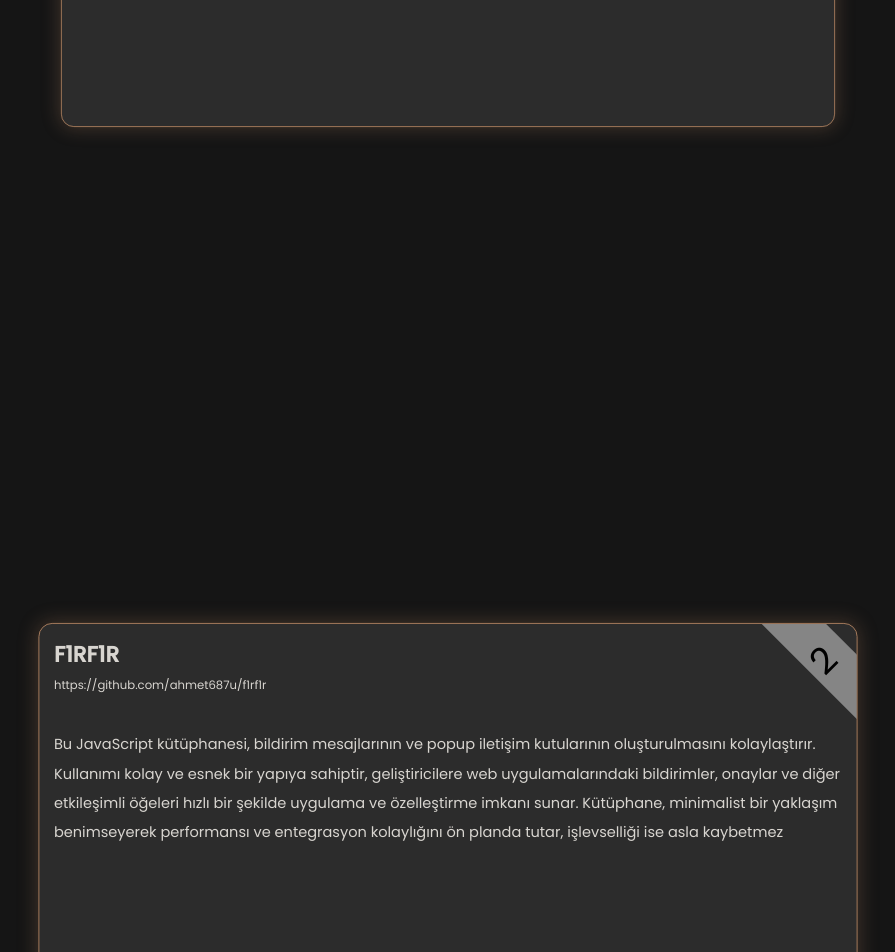
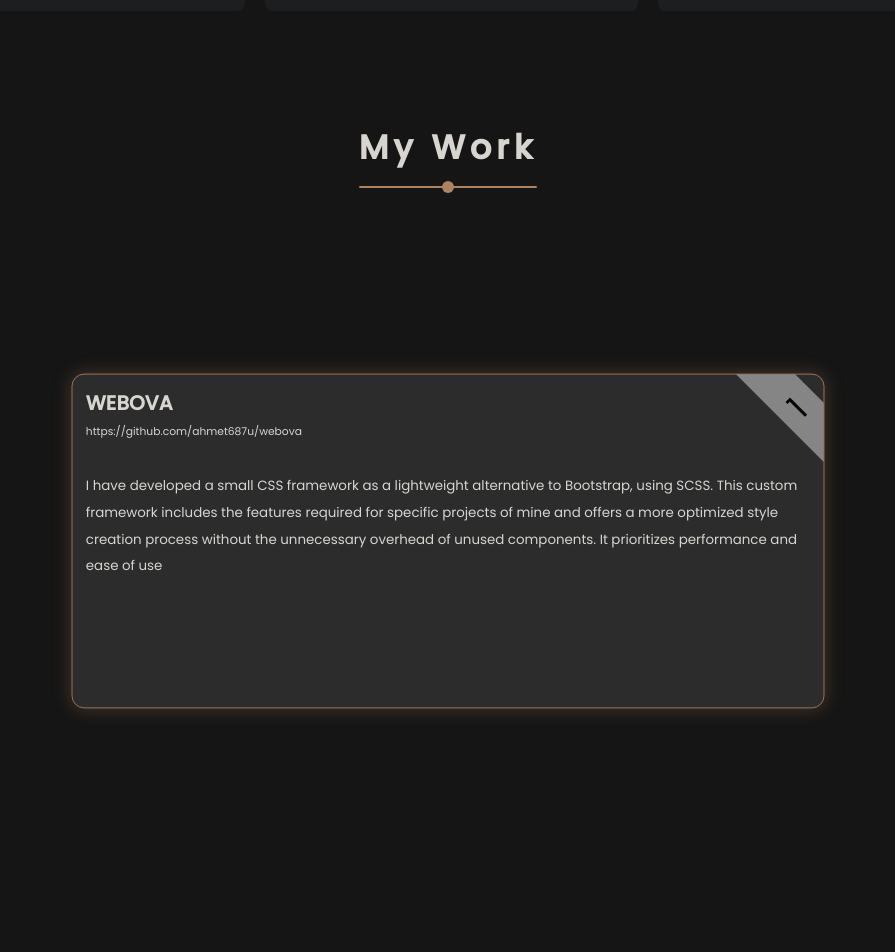
Before and after one commit to ahmet687u/portfolio, a Next.js app: page /en/hakkimda in a window 1280 px wide. Shown: the part 1160-2112 px from the top of the page, without its empty margins (192-1087 px from the left). Built offline with nearby package versions, Linux system fonts and the light colour scheme.

Commit message:
loading started

```diff
--- a/src/app/[locale]/calismalarim/page.tsx
+++ /dev/null
@@ -1,5 +0,0 @@
-const PortfolioPage = () => {
-  return <section className="page">Çalışmalarım</section>;
-};
-
-export default PortfolioPage;
--- a/src/app/[locale]/hakkimda/page.tsx
+++ b/src/app/[locale]/hakkimda/page.tsx
@@ -1,5 +1,6 @@
-import { aboutText } from "@/constants";
+import { homeCards } from "@/constants";
 import type { TLocales } from "@/types";
+import Card from "@/components/shared/card/Card";
 import { getLocaleJson } from "@/utils/getLocaleJson";
 import PortfolioSection from "@/components/about/portfolio/PortfolioSection";
 
@@ -16,8 +17,15 @@ const AboutPage = ({ params }: { params: { locale: TLocales } }) => {
         </p>
       ))}
 
+      {/* Services card section */}
+      <section className="container card-container">
+        {homeCards.map((card, index) => (
+          <Card key={index} {...card} locale={params.locale} />
+        ))}
+      </section>
+
       {/* experience section */}
-      <PortfolioSection />
+      <PortfolioSection locale={params.locale} />
     </section>
   );
 };
--- a/src/components/about/portfolio/PortfolioSection.tsx
+++ b/src/components/about/portfolio/PortfolioSection.tsx
@@ -3,9 +3,10 @@
 import CardItem from "./Card";
 import { useRef } from "react";
 import { useScroll } from "framer-motion";
-import { portfolioCards } from "@/constants";
+import { TLocales } from "@/types";
+import { getLocaleJson } from "@/utils/getLocaleJson";
 
-const PortfolioSection = (): JSX.Element => {
+const PortfolioSection = ({locale}: {locale: TLocales}) => {
   const container = useRef(null);
   const { scrollYProgress } = useScroll({
     target: container,
@@ -15,18 +16,18 @@ const PortfolioSection = (): JSX.Element => {
   return (
     <section ref={container} className="container">
       <header className="title">
-        <h1>Çalışmalarım</h1>
+        <h1>{getLocaleJson()[locale].about.portfolio.title}</h1>
       </header>
 
       {/* stack cards */}
-      {portfolioCards.map((card, index) => (
+      {getLocaleJson()[locale].about.portfolio.projects.map((card, index) => (
         <CardItem
           {...card}
           index={index}
           key={card.title}
+          range={[index * 0.25, 1]}
           progress={scrollYProgress}
-          range={[index * 0.25, 1]}
-          targetScale={1 - (portfolioCards.length - index) * 0.05}
+          targetScale={1 - (getLocaleJson()[locale].about.portfolio.projects.length - index) * 0.05}
         />
       ))}
     </section>
--- a/src/constants/en.json
+++ b/src/constants/en.json
@@ -21,7 +21,35 @@
       "My interest in front-end web development is not only a hobby but also my career focus. In general, I have a good command of modern technologies such as Next.js, React and TypeScript, and I am constantly striving to advance myself in this field. I focus on learning new things and improving my skills every day. In this way, I closely follow the developments in the field of web development and have the opportunity to apply the latest technologies.",
       "I am also able to use the powerful backend infrastructure provided by Laravel very well. I have been involved in many projects developed with Laravel and have integrated the front-end parts of these projects with technologies such as React or Next.js to create user-friendly and high performance web applications. In addition to the powerful structure offered by Laravel, I have designed and developed the front-end of web applications by using the blade template engine effectively.",
       "In this process, I not only wrote code, but also paid attention to design and usability issues. I created aesthetic and user-friendly interfaces using various tools and techniques to maximize the user experience. In this way, I made it easier and more enjoyable for users to use web applications."
-    ]
+    ],
+    "portfolio": {
+      "title": "My Work",
+      "projects": [
+        {
+          "title": "WEBOVA",
+          "color": "#227093",
+          "link": "https://github.com/ahmet687u/webova",
+          "description": "I have developed a small CSS framework as a lightweight alternative to Bootstrap, using SCSS. This custom framework includes the features required for specific projects of mine and offers a more optimized style creation process without the unnecessary overhead of unused components. It prioritizes performance and ease of use"
+        },
+        {
+          "title": "F1RF1R",
+          "color": "#218c74",
+          "link": "https://github.com/ahmet687u/f1rf1r",
+          "description": "This JavaScript library facilitates the creation of notification messages and popup dialogs. It features an easy-to-use and flexible structure, providing developers with the ability to quickly implement and customize notifications, confirmations, and other interactive elements in web applications. The library adopts a minimalist approach, prioritizing performance and ease of integration while never compromising functionality"
+        },
+        {
+          "title": "Datasurgery",
+          "color": "#2c2c54",
+          "description": "I contributed to the frontend development of a web-based demo product aimed at predicting thyroid cancer using artificial intelligence. My tasks included implementing an image annotation tool that allows doctors to segment data by drawing on images. This tool captured the coordinates of the annotations and transmitted them to the backend. Additionally, I served as a mobile developer on a mobile application project enabling expert radiologists to remotely consult with patients. My role involved implementing user interfaces and ensuring the functionality of the application across various devices and operating systems."
+        },
+        {
+          "title": "Lena Optik",
+          "color": "#b33939",
+          "link": "https://lenaoptik.com.tr/",
+          "description": "In this application developed using HTML, CSS, JavaScript, and TypeScript, I explored both the frontend and backend worlds, also working with Laravel Blade templating. Embracing a user-centric approach, I struck a perfect balance between both appearance and functionality. Each page and element was adorned with consistent design using Laravel Blade templating, bolstered by JavaScript and TypeScript. While working on this project, I had the opportunity to acquire new knowledge about both Laravel and frontend technologies. By stepping into both frontend and backend realms simultaneously, I continue to strive for self-improvement."
+        }
+      ]
+    }
   },
   "footer": {
     "contact": "Contact Me",
--- a/src/constants/index.ts
+++ b/src/constants/index.ts
@@ -33,34 +33,6 @@ export const experienceCircleIcons: IShareButton[] = [
   { Icon: FaHtml5 }, { Icon: FaCss3Alt }, { Icon: IoLogoJavascript }, { Icon: FaSass }, { Icon: FaBootstrap }, { Icon: FaReact }, { Icon: SiRedux }, { Icon: TbBrandNextjs }, { Icon: BiLogoTypescript }
 ]
 
-export const portfolioCards: IPortfolioCards[] = [
-  {
-    title: "WEBOVA",
-    color: "#227093",
-    link: "https://github.com/ahmet687u/webova",
-    description: `Bootstrap'a hafif bir alternatif olarak tasarladığım, SCSS kullanarak geliştirdiğim bir minik CSS çerçevesi hazırladım. Bu özel çerçeve, belirli projelerim için gereken özellikleri içerir ve kullanılmayan bileşenlerin gereksiz yükünü taşımadan daha optimize edilmiş bir stil oluşturma süreci sunar. Performansı ve kullanım kolaylığını ön planda tutar`
-  },
-  {
-    title: "F1RF1R",
-    color: "#218c74",
-    link: "https://github.com/ahmet687u/f1rf1r",
-    description: `Bu JavaScript kütüphanesi, bildirim mesajlarının ve popup iletişim kutularının oluşturulmasını kolaylaştırır. Kullanımı kolay ve esnek bir yapıya sahiptir, geliştiricilere web uygulamalarındaki bildirimler, onaylar ve diğer etkileşimli öğeleri hızlı bir şekilde uygulama ve özelleştirme imkanı sunar. Kütüphane, minimalist bir yaklaşım benimseyerek performansı ve entegrasyon kolaylığını ön planda tutar, işlevselliği ise asla kaybetmez`
-  },
-  {
-    title: "Datasurgery",
-    color: "#2c2c54",
-    description: `Bir web demo ürününün ön uç geliştirilmesinde yer aldım. Bu ürün, yapay zeka kullanarak tiroid kanserini tahmin etmeyi amaçlıyor. Görevlerim arasında, doktorların görüntülere çizim yaparak veriyi segmente etmelerini sağlayan bir görüntü işaretleme aracının uygulanması yer alıyordu. Bu araç, işaretlemelerin koordinatlarını yakalayıp bunları arka uca iletiyordu.
-
-    Ayrıca, uzman radyologların hastalarıyla uzaktan danışabilmelerini sağlayan bir mobil uygulama projesinde mobil geliştirici olarak görev aldım. Rollüm, kullanıcı arayüzlerinin uygulanması ve uygulamanın çeşitli cihazlar ve işletim sistemlerindeki işlevselliğinin sağlanmasıydı`
-  },
-  {
-    title: "Lena Optik",
-    color: "#b33939",
-    link: "https://lenaoptik.com.tr/",
-    description: `HTML, CSS, JavaScript ve TypeScript kullanarak geliştirdiğim bu uygulamada, aynı zamanda Laravel Blade templating'i ile çalışarak hem frontend hem de backend dünyasını keşfettim. Kullanıcı deneyimini öncelik edinen bir yaklaşımla, hem görünüm hem de işlevsellik arasında mükemmel bir denge sağladım. Laravel Blade templating'i ile her sayfa ve öğe tutarlı bir tasarımla donatıldı, JavaScript ve TypeScript ile güçlendirildi. Bu projede çalışırken, hem Laravel hem de frontend teknolojileri hakkında yeni bilgiler edinme fırsatı buldum. Hem frontend hem de backend dünyasına aynı anda adım atarak, kendimi sürekli olarak geliştirmeye yönelik çalışmalarım devam etmektedir.`
-  }
-]
-
 export const homeCards: THomeCardWithLocale[] = [
   {
     title: { tr: "Mobil Geliştirme", en: "Mobile Development" },
--- a/src/constants/tr.json
+++ b/src/constants/tr.json
@@ -21,7 +21,35 @@
       "Front-end web geliştirme alanına olan ilgim sadece bir hobi değil, aynı zamanda kariyerimdeki odak noktam. Genel anlamda Next.js, React ve TypeScript gibi modern teknolojilere hakimim ve bu alanda kendimi sürekli olarak ileri taşımak için çabalıyorum. Her geçen gün yeni bir şeyler öğrenmeye ve yeteneklerimi geliştirmeye odaklanıyorum. Bu sayede, web geliştirme alanındaki gelişmeleri yakından takip ediyor ve en son teknolojileri uygulama fırsatı buluyorum.",
       "Ayrıca, Laravel'in sağladığı güçlü backend altyapısını da çok iyi bir şekilde kullanabiliyorum. Laravel ile geliştirilmiş birçok projede yer aldım ve bu projelerin ön uç kısımlarını React veya Next.js gibi teknolojilerle entegre ederek, kullanıcı dostu ve performansı yüksek web uygulamaları oluşturdum. Laravel'in sunduğu güçlü yapıya ek olarak, blade şablon motorunu da etkin bir şekilde kullanarak, web uygulamalarının ön yüzünü tasarlayıp geliştirdim.",
       "Bu süreçte, sadece kod yazmakla kalmayıp, aynı zamanda tasarım ve kullanılabilirlik konularına da önem verdim. Kullanıcı deneyimini en üst düzeye çıkarmak için çeşitli araçlar ve teknikler kullanarak, estetik ve kullanıcı dostu arayüzler oluşturdum. Bu sayede, kullanıcıların web uygulamalarını daha kolay ve keyifli bir şekilde kullanmalarını sağladım."
-    ]
+    ],
+    "portfolio": {
+      "title": "Çalışmalarım",
+      "projects": [
+        {
+          "title": "WEBOVA",
+          "color": "#227093",
+          "link": "https://github.com/ahmet687u/webova",
+          "description": "Bootstrap'a hafif bir alternatif olarak tasarladığım, SCSS kullanarak geliştirdiğim bir minik CSS çerçevesi hazırladım. Bu özel çerçeve, belirli projelerim için gereken özellikleri içerir ve kullanılmayan bileşenlerin gereksiz yükünü taşımadan daha optimize edilmiş bir stil oluşturma süreci sunar. Performansı ve kullanım kolaylığını ön planda tutar"
+        },
+        {
+          "title": "F1RF1R",
+          "color": "#218c74",
+          "link": "https://github.com/ahmet687u/f1rf1r",
+          "description": "Bu JavaScript kütüphanesi, bildirim mesajlarının ve popup iletişim kutularının oluşturulmasını kolaylaştırır. Kullanımı kolay ve esnek bir yapıya sahiptir, geliştiricilere web uygulamalarındaki bildirimler, onaylar ve diğer etkileşimli öğeleri hızlı bir şekilde uygulama ve özelleştirme imkanı sunar. Kütüphane, minimalist bir yaklaşım benimseyerek performansı ve entegrasyon kolaylığını ön planda tutar, işlevselliği ise asla kaybetmez"
+        },
+        {
+          "title": "Datasurgery",
+          "color": "#2c2c54",
+          "description": "Bir web demo ürününün ön uç geliştirilmesinde yer aldım. Bu ürün, yapay zeka kullanarak tiroid kanserini tahmin etmeyi amaçlıyor. Görevlerim arasında, doktorların görüntülere çizim yaparak veriyi segmente etmelerini sağlayan bir görüntü işaretleme aracının uygulanması yer alıyordu. Bu araç, işaretlemelerin koordinatlarını yakalayıp bunları arka uca iletiyordu. Ayrıca, uzman radyologların hastalarıyla uzaktan danışabilmelerini sağlayan bir mobil uygulama projesinde mobil geliştirici olarak görev aldım. Rollüm, kullanıcı arayüzlerinin uygulanması ve uygulamanın çeşitli cihazlar ve işletim sistemlerindeki işlevselliğinin sağlanmasıydı"
+        },
+        {
+          "title": "Lena Optik",
+          "color": "#b33939",
+          "link": "https://lenaoptik.com.tr/",
+          "description": "HTML, CSS, JavaScript ve TypeScript kullanarak geliştirdiğim bu uygulamada, aynı zamanda Laravel Blade templating'i ile çalışarak hem frontend hem de backend dünyasını keşfettim. Kullanıcı deneyimini öncelik edinen bir yaklaşımla, hem görünüm hem de işlevsellik arasında mükemmel bir denge sağladım. Laravel Blade templating'i ile her sayfa ve öğe tutarlı bir tasarımla donatıldı, JavaScript ve TypeScript ile güçlendirildi. Bu projede çalışırken, hem Laravel hem de frontend teknolojileri hakkında yeni bilgiler edinme fırsatı buldum. Hem frontend hem de backend dünyasına aynı anda adım atarak, kendimi sürekli olarak geliştirmeye yönelik çalışmalarım devam etmektedir."
+        }
+      ]
+    }
   },
   "footer": {
     "contact": "Bana  Ulaşın",
```
Also changed, not shown: src/app/[locale]/loading.tsx (added, +11 -0 lines), src/scss/global.scss (+12 -0 lines).
